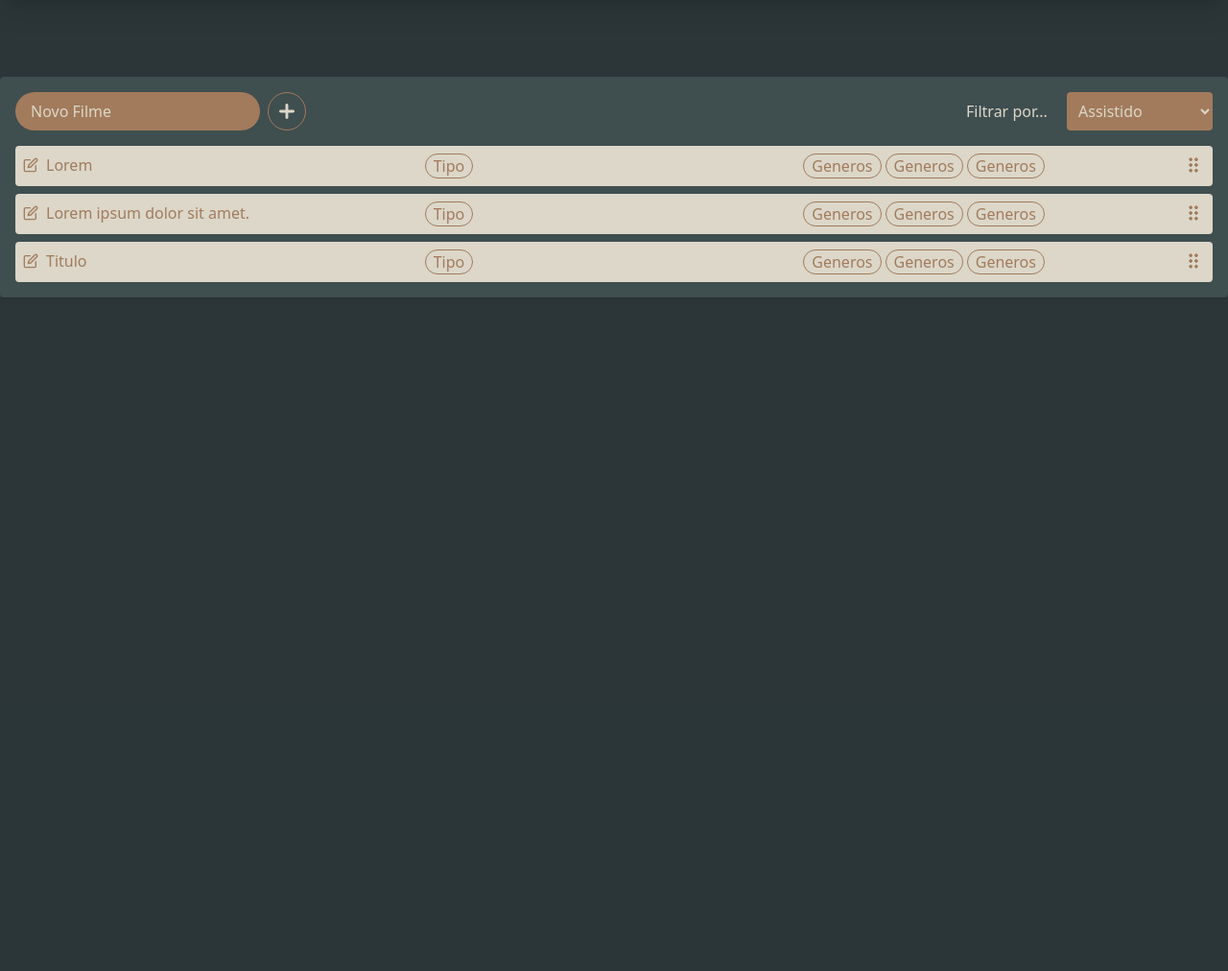
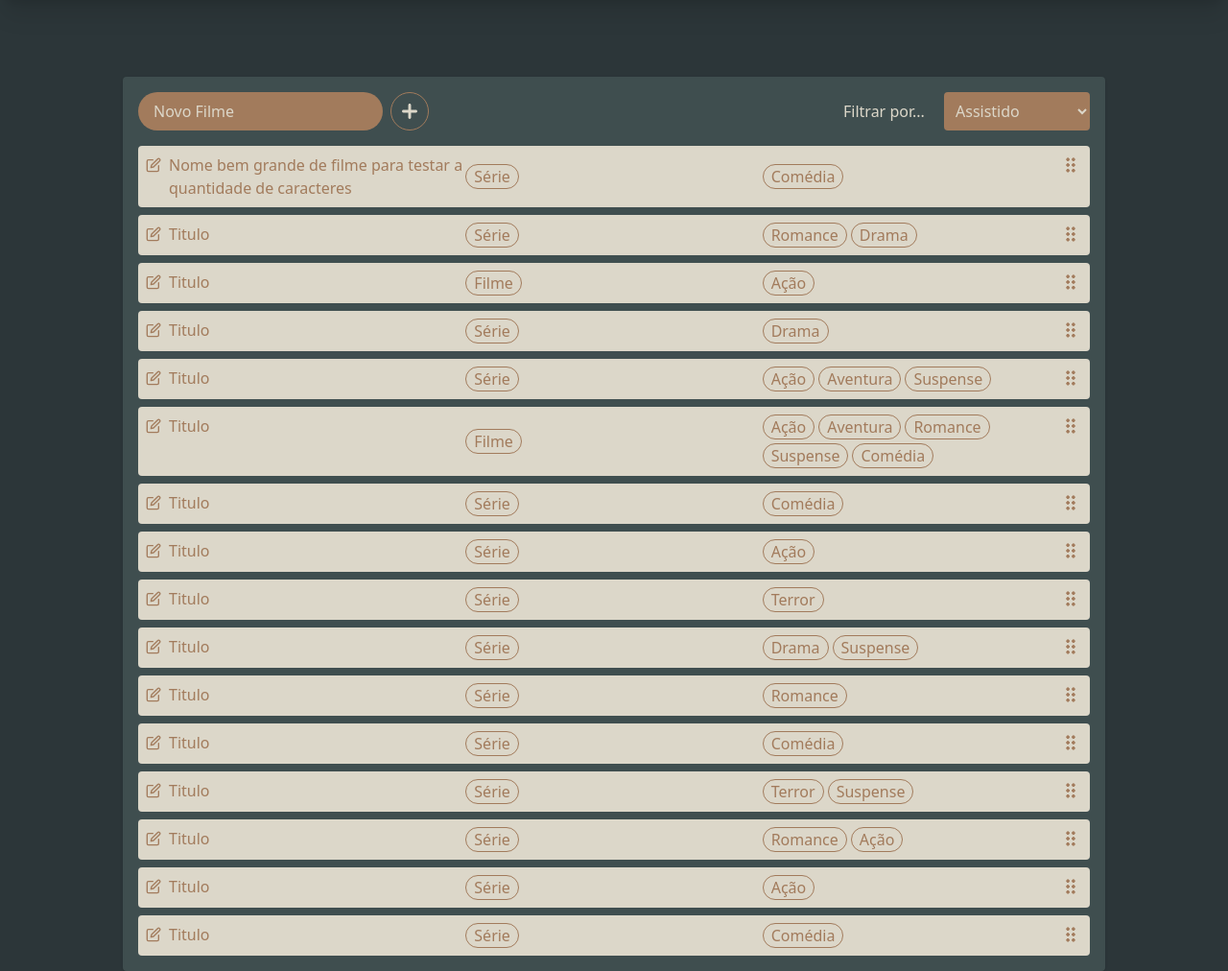
Before and after one commit to davicesarmorais/mywatchlist, a Flask app: page / in a window 1280 px wide. Shown: the part 65-1077 px from the top of the page at 96% size. Before the commit the page ends 375 px from the top, so only its background shows below. Run offline with Flask 3, Linux system fonts and the light colour scheme; some libraries are stand-ins or nearby versions; some web fonts are replaced.

Commit message:
showing data

```diff
--- a/templates/ideia.html
+++ b/templates/ideia.html
@@ -20,12 +20,12 @@
 <body class="bg-[#2C3639]">
     {% include 'navbar.html' %}
 
-    <div class="shadow text-[#DCD7C9] max-w-screen-xl mx-4 xl:mx-auto bg-[#3F4E4F] rounded p-4">
+    <div class="shadow text-[#DCD7C9] max-w-screen-lg mx-4 lg:mx-auto bg-[#3F4E4F] rounded p-4">
         <!-- Formulario -->
         <div class="flex items-center gap-4 justify-between mb-4 flex-wrap-reverse">
             <form action="/">
                 <div class="flex gap-2">
-                    <input class="placeholder:text-[#DCD7C9] pl-4 rounded-full p-2 bg-[#A27B5C]" type="text" name="titulos" placeholder="Novo Filme">
+                    <input type="text" name="novo_titulo" placeholder="Novo Filme" required class="placeholder:text-[#DCD7C9] pl-4 rounded-full p-2 bg-[#A27B5C]">
                     <button type="submit" class="duration-100 flex justify-center items-center w-10 h-10 rounded-full hover:bg-[#A27B5C] border border-[#A27B5C]">
                         <img src="{{ url_for('static', filename='plus-icon.svg') }}" alt="">
                     </button>
@@ -43,42 +43,8 @@
         <!-- Fim do fomulário -->
 
         <!-- Tabela com os filme/series -->
-        <ul class="flex flex-col gap-2" id="sortable">
-            <ul class="relative flex hover:cursor-grab active:cursor-grabbing p-2 px-8 text-[#A27B5C] bg-[#DCD7C9] rounded">
-                <a href="#" class="absolute left-2"><img src="{{ url_for('static', filename='edit-icon.svg') }}" alt=""></a>
-                <li class="basis-1/3">Lorem</li>
-                <li class="basis-1/3 flex items-center"><span class="px-2 border rounded-full border-[#A27B5C]">Tipo</span></li>
-                <ul class="basis-1/3 flex flex-wrap gap-1">
-                    <li class="px-2 border rounded-full border-[#A27B5C]">Generos</li>
-                    <li class="px-2 border rounded-full border-[#A27B5C]">Generos</li>
-                    <li class="px-2 border rounded-full border-[#A27B5C]">Generos</li>
-                </ul>
-                <span class="absolute right-2"><img src="{{ url_for('static', filename='drag-icon.svg') }}" alt=""></span>
-            </ul>
-            <ul class="relative flex hover:cursor-grab active:cursor-grabbing p-2 px-8 text-[#A27B5C] bg-[#DCD7C9] rounded">
-                <a href="#" class="absolute left-2"><img src="{{ url_for('static', filename='edit-icon.svg') }}" alt=""></a>
-                <li class="basis-1/3">Lorem ipsum dolor sit amet.</li>
-                <li class="basis-1/3 flex items-center"><span class="px-2 border rounded-full border-[#A27B5C]">Tipo</span></li>
-                <ul class="basis-1/3 flex flex-wrap gap-1">
-                    <li class="px-2 border rounded-full border-[#A27B5C]">Generos</li>
-                    <li class="px-2 border rounded-full border-[#A27B5C]">Generos</li>
-                    <li class="px-2 border rounded-full border-[#A27B5C]">Generos</li>
-                </ul>
-                <span class="absolute right-2"><img src="{{ url_for('static', filename='drag-icon.svg') }}" alt=""></span>
-            </ul>
-            <ul class="relative flex hover:cursor-grab active:cursor-grabbing p-2 px-8 text-[#A27B5C] bg-[#DCD7C9] rounded">
-                <a href="#" class="absolute left-2"><img src="{{ url_for('static', filename='edit-icon.svg') }}" alt=""></a>
-                <li class="basis-1/3">Titulo</li>
-                <li class="basis-1/3 flex items-center"><span class="px-2 border rounded-full border-[#A27B5C]">Tipo</span></li>
-                <ul class="basis-1/3 flex flex-wrap gap-1">
-                    <li class="px-2 border rounded-full border-[#A27B5C]">Generos</li>
-                    <li class="px-2 border rounded-full border-[#A27B5C]">Generos</li>
-                    <li class="px-2 border rounded-full border-[#A27B5C]">Generos</li>
-                </ul>
-                <span class="absolute right-2"><img src="{{ url_for('static', filename='drag-icon.svg') }}" alt=""></span>
-            </ul>
-        </ul>
+        {% include 'tabela.html' %}
+        <!-- Fim da tabela -->
     </div>
-    <!-- Fim da tabela -->
 </body>
 </html>
--- /dev/null
+++ b/templates/tabela.html
@@ -0,0 +1,18 @@
+<ul class="flex flex-col gap-2" id="sortable">
+
+    {% for item in data %}
+    <ul class="relative flex hover:cursor-grab active:cursor-grabbing p-2 px-8 text-[#A27B5C] bg-[#DCD7C9] rounded">
+        <a href="#" class="absolute left-2"><img src="{{ url_for('static', filename='edit-icon.svg') }}" alt=""></a>
+        <li class="basis-1/3">{{ item["titulo"] }}</li>
+        <li class="basis-1/3 flex items-center"><span class="px-2 border rounded-full border-[#A27B5C]">{{ item["tipo"] }}</span></li>
+        <ul class="basis-1/3 flex items-center flex-wrap gap-1">
+            {% for genero in item["genero"] %}
+            <li class="px-2 border rounded-full border-[#A27B5C]">{{ genero }}</li>
+            {% endfor %}
+        </ul>
+
+        <span class="absolute right-2"><img src="{{ url_for('static', filename='drag-icon.svg') }}" alt=""></span>
+    </ul>
+    {% endfor %}
+
+</ul>
```
Also changed, not shown: 1 other file.
